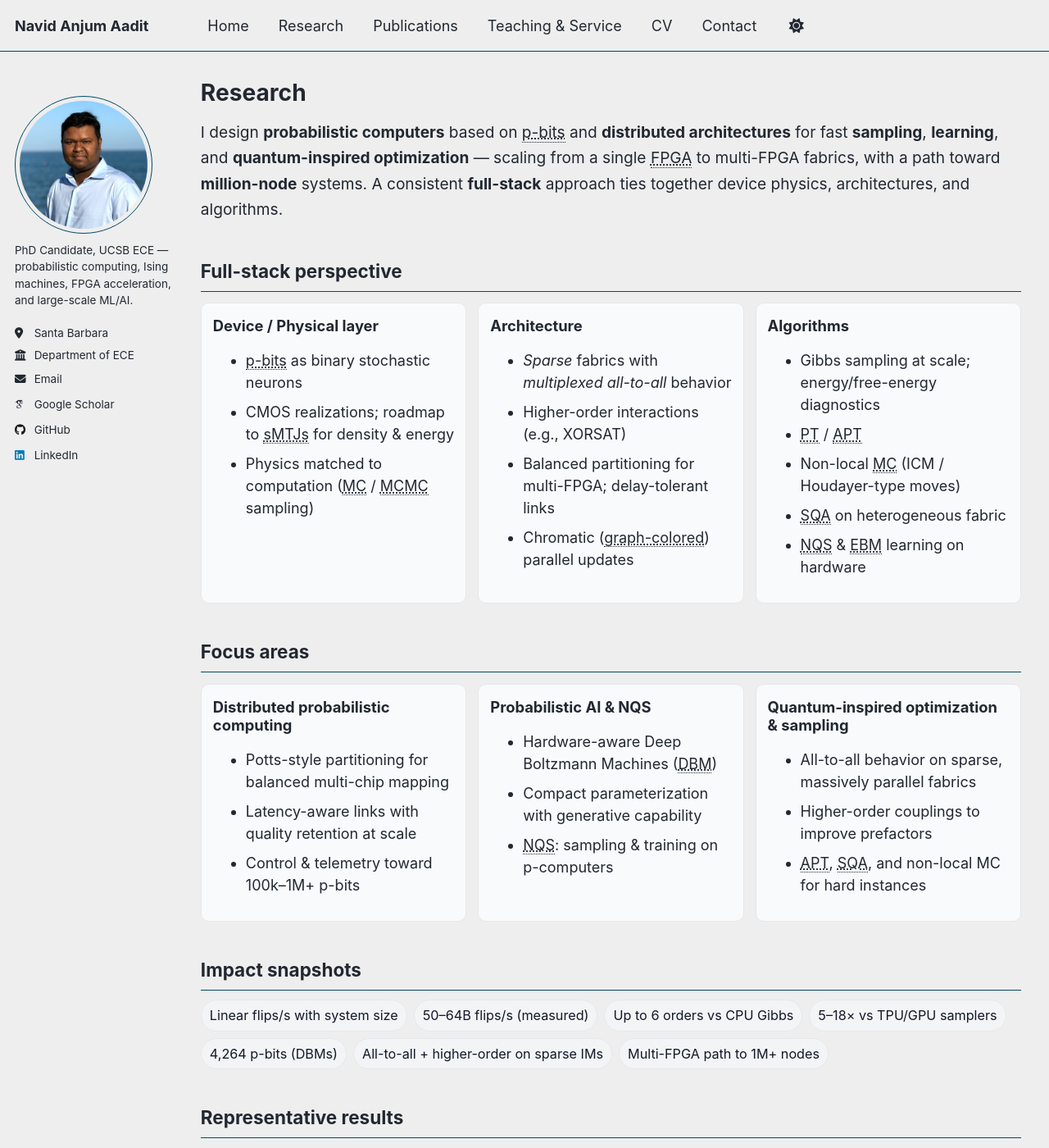
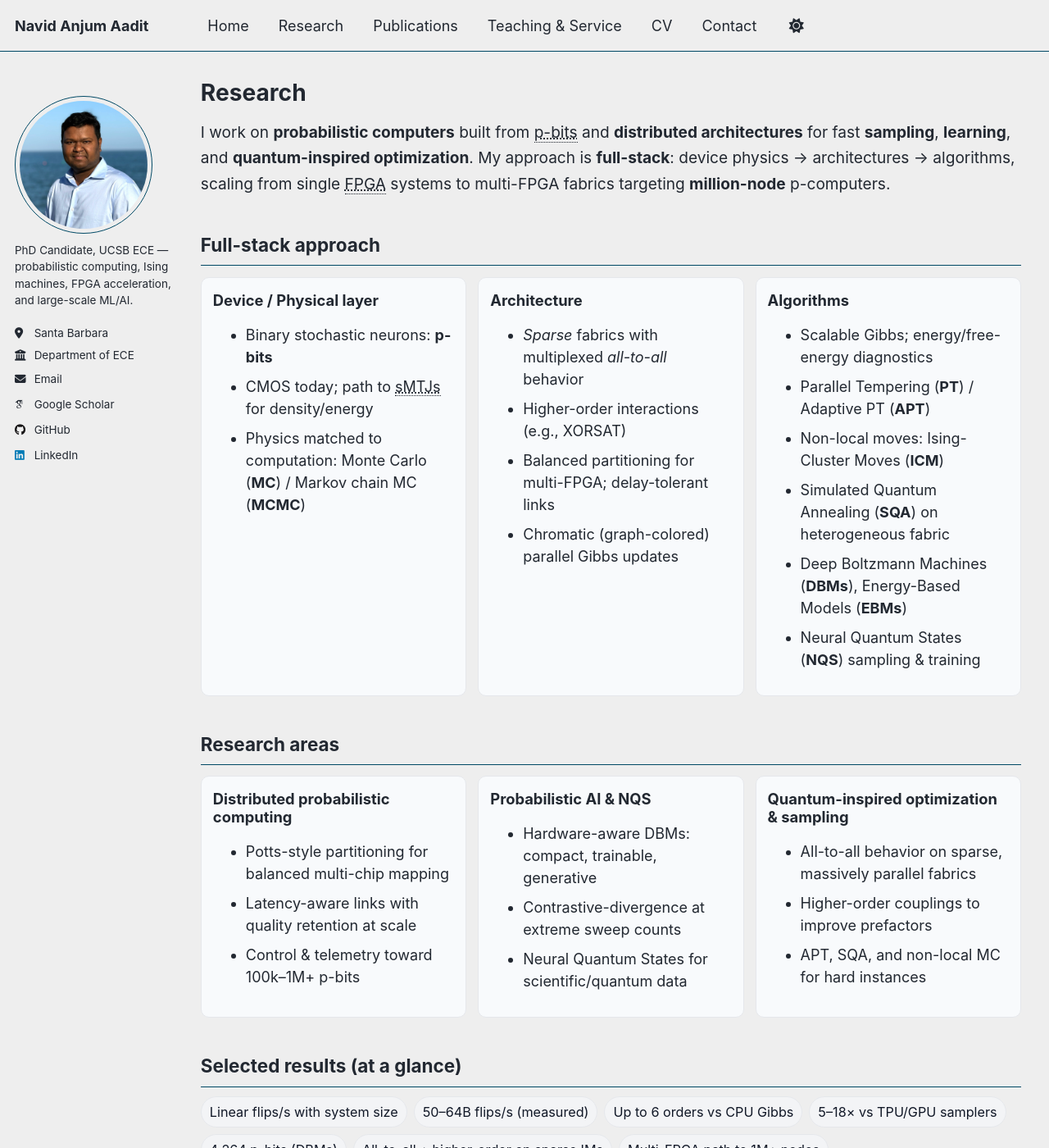
Before and after one commit to navidaadit/navidaadit.github.io, a Jekyll site: the page built from _pages/research.md, in a window 1280 px wide and 1400 px high. Shown: the whole window at 82% size. Built offline with Jekyll 4.4.1, drawn with Linux system fonts in a browser that asks for light colours; some web fonts are replaced; some of the changed text lies outside the part shown.

Commit message:
Update research.md

```diff
--- a/_pages/research.md
+++ b/_pages/research.md
@@ -5,11 +5,11 @@ title: "Research"
 author_profile: true
 ---
 
-<!-- ---------- Page-scoped lightweight styles (theme-aware; no global side effects) ---------- -->
+<!-- ---------- Page-scoped styles (theme-aware; no global side effects) ---------- -->
 <style>
-.research-lead{font-size:1.06rem;line-height:1.65;margin:.25rem 0 1.25rem;}
-.grid-3{display:grid;grid-template-columns:repeat(3,minmax(0,1fr));gap:14px;margin:.75rem 0 1.25rem;}
-.grid-2{display:grid;grid-template-columns:repeat(2,minmax(0,1fr));gap:14px;margin:.75rem 0 1.25rem;}
+.research-lead{font-size:1.06rem;line-height:1.65;margin:.25rem 0 1.15rem;}
+.grid-3{display:grid;grid-template-columns:repeat(3,minmax(0,1fr));gap:14px;margin:.75rem 0 1.2rem;}
+.grid-2{display:grid;grid-template-columns:repeat(2,minmax(0,1fr));gap:14px;margin:.75rem 0 1.2rem;}
 .card{border:1px solid var(--footer-border,#e5e7eb);border-radius:10px;padding:14px 14px 12px;background:var(--footer-bg,#f8fafc);}
 .card h4{margin:.1rem 0 .35rem;font-size:1.02rem;}
 .stat-row{display:flex;flex-wrap:wrap;gap:8px;margin:.35rem 0 1.1rem;}
@@ -20,50 +20,63 @@ author_profile: true
 .small-note{font-size:.92rem;opacity:.9}
 abbr[title]{text-decoration:underline dotted;cursor:help}
 
-/* Mobile */
-@media (max-width:980px){
-  .grid-3{grid-template-columns:1fr;}
-  .grid-2{grid-template-columns:1fr;}
-}
+/* Spotlight gallery */
+.gallery-3{display:grid;grid-template-columns:repeat(3,minmax(0,1fr));gap:12px;margin:.6rem 0 1.2rem;}
+.figure-card{position:relative;overflow:hidden;border-radius:10px;border:1px solid var(--footer-border,#e5e7eb);background:var(--footer-bg,#f8fafc);}
+.figure-card img{display:block;width:100%;height:220px;object-fit:cover;}
+.figcap{padding:8px 10px;font-size:.92rem;border-top:1px solid var(--footer-border,#e5e7eb);}
+
+/* Dark tweaks (overlay caption colors if ever used) */
+html[data-theme="dark"] .figure-card,
+html.dark .figure-card,
+body.dark .figure-card,
+:root.theme-dark .figure-card{border-color:#1f2937;background:#0b1220;}
+html[data-theme="dark"] .figcap,
+html.dark .figcap,
+body.dark .figcap,
+:root.theme-dark .figcap{border-top-color:#1f2937;}
+
+@media (max-width:980px){.grid-3,.grid-2,.gallery-3{grid-template-columns:1fr;}}
 </style>
 
 <div class="research-lead">
-I design <strong>probabilistic computers</strong> based on <abbr title="probabilistic bit">p-bits</abbr> and <strong>distributed architectures</strong> for fast <strong>sampling</strong>, <strong>learning</strong>, and <strong>quantum-inspired optimization</strong> — scaling from a single <abbr title="Field-Programmable Gate Array">FPGA</abbr> to multi-FPGA fabrics, with a path toward <strong>million-node</strong> systems. A consistent <strong>full-stack</strong> approach ties together device physics, architectures, and algorithms.
+I work on <strong>probabilistic computers</strong> built from <abbr title="probabilistic bit (binary stochastic neuron)">p-bits</abbr> and <strong>distributed architectures</strong> for fast <strong>sampling</strong>, <strong>learning</strong>, and <strong>quantum-inspired optimization</strong>. My approach is <strong>full-stack</strong>: device physics → architectures → algorithms, scaling from single <abbr title="Field-Programmable Gate Array">FPGA</abbr> systems to multi-FPGA fabrics targeting <strong>million-node</strong> p-computers.
 </div>
 
-## Full-stack perspective
+## Full-stack approach
 
 <div class="grid-3">
   <div class="card">
     <h4>Device / Physical layer</h4>
     <ul>
-      <li><abbr title="probabilistic bit">p-bits</abbr> as binary stochastic neurons</li>
-      <li>CMOS realizations; roadmap to <abbr title="stochastic Magnetic Tunnel Junction">sMTJs</abbr> for density & energy</li>
-      <li>Physics matched to computation (<abbr title="Monte Carlo">MC</abbr> / <abbr title="Markov chain Monte Carlo">MCMC</abbr> sampling)</li>
+      <li>Binary stochastic neurons: <strong>p-bits</strong></li>
+      <li>CMOS today; path to <abbr title="stochastic Magnetic Tunnel Junctions">sMTJs</abbr> for density/energy</li>
+      <li>Physics matched to computation: Monte Carlo (<strong>MC</strong>) / Markov chain MC (<strong>MCMC</strong>)</li>
     </ul>
   </div>
   <div class="card">
     <h4>Architecture</h4>
     <ul>
-      <li><em>Sparse</em> fabrics with <em>multiplexed all-to-all</em> behavior</li>
+      <li><em>Sparse</em> fabrics with multiplexed <em>all-to-all</em> behavior</li>
       <li>Higher-order interactions (e.g., XORSAT)</li>
       <li>Balanced partitioning for multi-FPGA; delay-tolerant links</li>
-      <li>Chromatic (<abbr title="graph-colored parallel Gibbs updates">graph-colored</abbr>) parallel updates</li>
+      <li>Chromatic (graph-colored) parallel Gibbs updates</li>
     </ul>
   </div>
   <div class="card">
     <h4>Algorithms</h4>
     <ul>
-      <li>Gibbs sampling at scale; energy/free-energy diagnostics</li>
-      <li><abbr title="Parallel Tempering">PT</abbr> / <abbr title="Adaptive Parallel Tempering">APT</abbr></li>
-      <li>Non-local <abbr title="Monte Carlo">MC</abbr> (ICM / Houdayer-type moves)</li>
-      <li><abbr title="Simulated Quantum Annealing">SQA</abbr> on heterogeneous fabric</li>
-      <li><abbr title="Neural Quantum States">NQS</abbr> & <abbr title="Energy-Based Models">EBM</abbr> learning on hardware</li>
+      <li>Scalable Gibbs; energy/free-energy diagnostics</li>
+      <li>Parallel Tempering (<strong>PT</strong>) / Adaptive PT (<strong>APT</strong>)</li>
+      <li>Non-local moves: Ising-Cluster Moves (<strong>ICM</strong>)</li>
+      <li>Simulated Quantum Annealing (<strong>SQA</strong>) on heterogeneous fabric</li>
+      <li>Deep Boltzmann Machines (<strong>DBMs</strong>), Energy-Based Models (<strong>EBMs</strong>)</li>
+      <li>Neural Quantum States (<strong>NQS</strong>) sampling & training</li>
     </ul>
   </div>
 </div>
 
-## Focus areas
+## Research areas
 
 <div class="grid-3">
   <div class="card">
@@ -77,9 +90,9 @@ I design <strong>probabilistic computers</strong> based on <abbr title="probabil
   <div class="card">
     <h4>Probabilistic AI & NQS</h4>
     <ul>
-      <li>Hardware-aware Deep Boltzmann Machines (<abbr title="Deep Boltzmann Machine">DBM</abbr>)</li>
-      <li>Compact parameterization with generative capability</li>
-      <li><abbr title="Neural Quantum States">NQS</abbr>: sampling & training on p-computers</li>
+      <li>Hardware-aware DBMs: compact, trainable, generative</li>
+      <li>Contrastive-divergence at extreme sweep counts</li>
+      <li>Neural Quantum States for scientific/quantum data</li>
     </ul>
   </div>
   <div class="card">
@@ -87,12 +100,12 @@ I design <strong>probabilistic computers</strong> based on <abbr title="probabil
     <ul>
       <li>All-to-all behavior on sparse, massively parallel fabrics</li>
       <li>Higher-order couplings to improve prefactors</li>
-      <li><abbr title="Adaptive Parallel Tempering">APT</abbr>, <abbr title="Simulated Quantum Annealing">SQA</abbr>, and non-local MC for hard instances</li>
+      <li>APT, SQA, and non-local MC for hard instances</li>
     </ul>
   </div>
 </div>
 
-## Impact snapshots
+## Selected results (at a glance)
 
 <div class="stat-row">
   <span class="stat-badge">Linear flips/s with system size</span>
@@ -104,60 +117,51 @@ I design <strong>probabilistic computers</strong> based on <abbr title="probabil
   <span class="stat-badge">Multi-FPGA path to 1M+ nodes</span>
 </div>
 
-## Representative results
+## Spotlight
 
-<div class="grid-3">
-  <div class="card">
-    <h4>Massively parallel sparse Ising machines</h4>
-    <div>Flips/s scale linearly; strong gains vs CPU/TPU/GPU; robust ground states even with faster (inexact) clocks. <em>Nature Electronics (2022)</em></div>
-  </div>
-  <div class="card">
-    <h4>DBMs & NQS on hardware</h4>
-    <div>Hardware-aware DBMs reach software-level accuracy with far fewer parameters; sustained 50–64B flips/s; CD-<em>n</em> up to 10M. Extends naturally to <strong>NQS</strong> workflows. <em>Nature Electronics (2024)</em></div>
-  </div>
-  <div class="card">
-    <h4>All-to-all & higher-order on sparse fabrics</h4>
-    <div>Multiplexed all-to-all while preserving parallel Gibbs; higher-order interactions improve prefactors on XORSAT. <em>Nature Communications (2024)</em></div>
-  </div>
+<div class="gallery-3">
+  <figure class="figure-card">
+    <img src="/images/research/sparse-ising.jpg" alt="Sparse Ising machine on FPGA">
+    <figcaption class="figcap">Sparse Ising machine on FPGA — <em>Nature Electronics</em> (2022)</figcaption>
+  </figure>
+  <figure class="figure-card">
+    <img src="/images/research/dbm-hardware.jpg" alt="Hardware-trained deep Boltzmann machines / NQS">
+    <figcaption class="figcap">Hardware-trained DBMs / NQS — <em>Nature Electronics</em> (2024)</figcaption>
+  </figure>
+  <figure class="figure-card">
+    <img src="/images/research/all-to-all.jpg" alt="All-to-all & higher-order Ising machines">
+    <figcaption class="figcap">All-to-all & higher-order IMs — <em>Nature Communications</em> (2024)</figcaption>
+  </figure>
 </div>
 
-## Algorithm toolbox (what I run in practice)
+<!--
+Place three images at:
+- /images/research/sparse-ising.jpg
+- /images/research/dbm-hardware.jpg
+- /images/research/all-to-all.jpg
+Aim for ~1200×700px each (landscape), JPG/WEBP.
+-->
+
+## Methods I deploy (practically)
+
 <ul class="pill-list">
-  <li>Chromatic Gibbs (<abbr title="graph-colored parallel updates">graph-colored</abbr>)</li>
-  <li><abbr title="Adaptive Parallel Tempering">APT</abbr></li>
-  <li><abbr title="Simulated Quantum Annealing">SQA</abbr></li>
-  <li><abbr title="Ising-Cluster Moves (Houdayer)">ICM</abbr> non-local moves</li>
-  <li>Non-equilibrium <abbr title="Monte Carlo">MC</abbr></li>
+  <li>Chromatic Gibbs (graph-colored)</li>
+  <li>Adaptive Parallel Tempering (APT)</li>
+  <li>Simulated Quantum Annealing (SQA)</li>
+  <li>ICM non-local moves</li>
+  <li>Non-equilibrium MC</li>
   <li>All-to-all emulation (multiplexed)</li>
   <li>Higher-order couplings</li>
   <li>Energy / free-energy diagnostics</li>
-  <li><abbr title="Deep Boltzmann Machine">DBM</abbr> / <abbr title="Energy-Based Model">EBM</abbr> training (hardware-aware)</li>
-  <li><abbr title="Neural Quantum States">NQS</abbr> sampling & training</li>
+  <li>DBM / EBM training (hardware-aware)</li>
+  <li>NQS sampling & training</li>
 </ul>
 
 ## Current directions
 - <strong>Million-node p-computers:</strong> partitioning + interconnects that preserve solution quality at extreme scale.
 - <strong>Probabilistic AI & NQS at scale:</strong> compact, hardware-efficient learning for scientific/quantum data.
-- <strong>Heterogeneous p-computers:</strong> CMOS + <abbr title="stochastic Magnetic Tunnel Junction">sMTJs</abbr> to keep improving flips/J and density.
+- <strong>Heterogeneous p-computers:</strong> CMOS + sMTJs to keep improving flips/J and density.
 
 <div class="small-note">
 Full publication list: <a href="/publications/">/publications/</a>
 </div>
-
----
-
-### Acronym glossary (at a glance)
-- **p-bit** — probabilistic bit (binary stochastic neuron realized in hardware)
-- **IM** — Ising machine
-- **FPGA** — Field-Programmable Gate Array
-- **MC** — Monte Carlo
-- **MCMC** — Markov chain Monte Carlo
-- **PT** — Parallel Tempering
-- **APT** — Adaptive Parallel Tempering
-- **SQA** — Simulated Quantum Annealing
-- **ICM** — Ising-Cluster Moves (Houdayer-type non-local updates)
-- **DBM** — Deep Boltzmann Machine
-- **EBM** — Energy-Based Model
-- **NQS** — Neural Quantum States
-- **sMTJ** — stochastic Magnetic Tunnel Junction
-- **XORSAT** — exclusive-OR satisfiability (higher-order constraint family)
```
